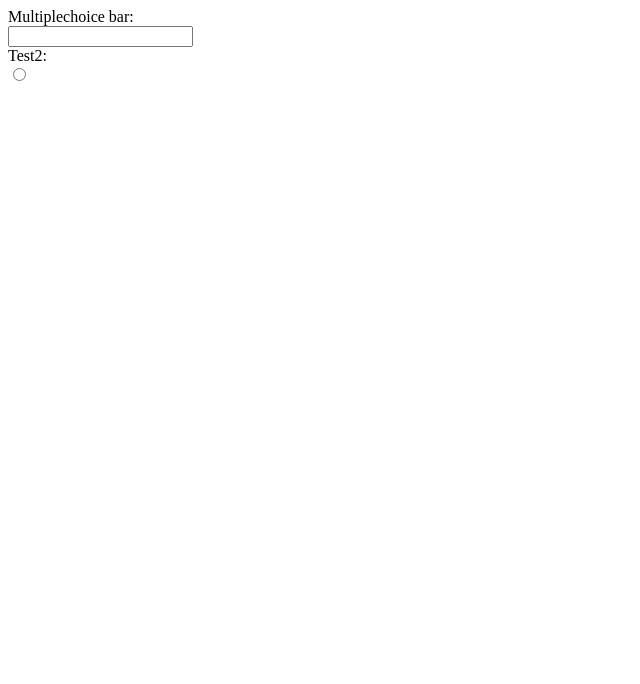
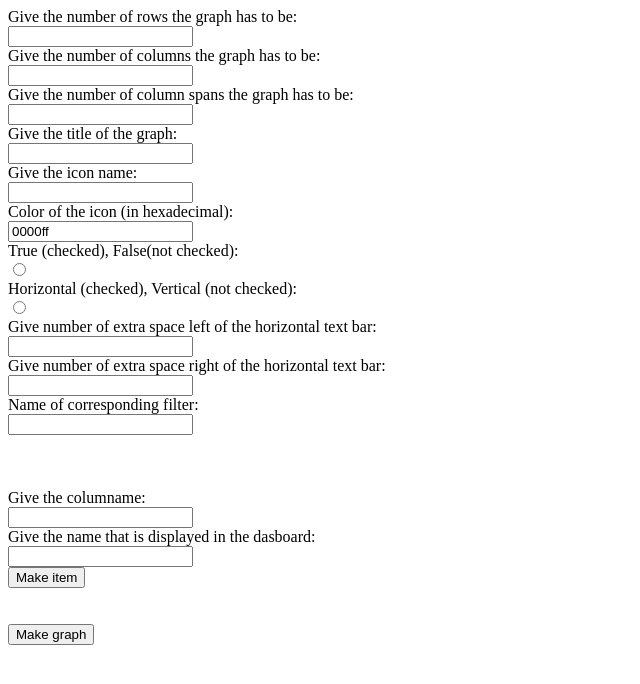
Before and after one commit to matthias-vanermen/Voices-That-Count, an Electron app: page views/Charts/chartMultiplechoicebar.html in a window 800 px wide. Shown: the whole page, without its empty margins (0-640 px from the left). Drawn offline with Linux system fonts and the light colour scheme.

Commit message:
made multiplechoicebar file

```diff
--- a/views/Charts/chartMultiplechoicebar.html
+++ b/views/Charts/chartMultiplechoicebar.html
@@ -8,10 +8,40 @@
 </head>
 <body>
     <form action="">
-        <label for="test">Multiplechoice bar:</label><br>
-        <input type="text" id="test" name="test"><br>
-        <label for="test2">Test2:</label><br>
-        <input type="radio" id="test2" name="test2" value="test2">
+        <label for="row">Give the number of rows the graph has to be:</label><br>
+        <input type="text" id="row" name="row"><br>
+        <label for="column">Give the number of columns the graph has to be:</label><br>
+        <input type="text" id="column" name="column"><br>
+        <label for="columnspan">Give the number of column spans the graph has to be:</label> <br>
+        <input type="text" id="columnspan" name="columnspan"><br>
+        <label for="title">Give the title of the graph:</label><br>
+        <input type="text" id="title" name="title"><br>
+        <label for="icon">Give the icon name:</label><br>
+        <input type="text" id="icon" name="icon"><br>
+        <label for="colorIcon">Color of the icon (in hexadecimal):</label><br>
+        <input type="text" id="colorIcon" name="colorIcon" value="0000ff"><br>
+        <label for="percentage">True (checked), False(not checked):</label><br>
+        <input type="radio" id="percentage" name="percentage" value="percentage"><br>
+        <label for="orientation">Horizontal (checked), Vertical (not checked):</label><br>
+        <input type="radio" id="orientation" name="orientation" value="orientation"><br>
+        <label for="leftmargin">Give number of extra space left of the horizontal text bar:</label><br>
+        <input type="text" id="leftmargin" name="leftmargin"><br>
+        <label for="rightmargin">Give number of extra space right of the horizontal text bar:</label><br>
+        <input type="text" id="rightmargin" name="rightmargin"><br>
+        <label for="filtername">Name of corresponding filter:</label><br>
+        <input type="text" id="filtername" name="filtername"><br>
+
+        <br><br><br>
+            <div id="itemMultiplechoicebar">
+                <label for="item1"></label>
+                <label for="columname">Give the columname:</label><br>
+                <input type="text" id="columname" name="columname"><br>
+                <label for="label">Give the name that is displayed in the dasboard:</label><br>
+                <input type="text" id="label" name="label"><br>
+                <button onclick="addItem()">Make item</button>
+            </div>
+        <br><br>
+        <button onclick="makeMultiplechoicebarGraph()">Make graph</button>
     </form>
 </body>
 </html>
```
